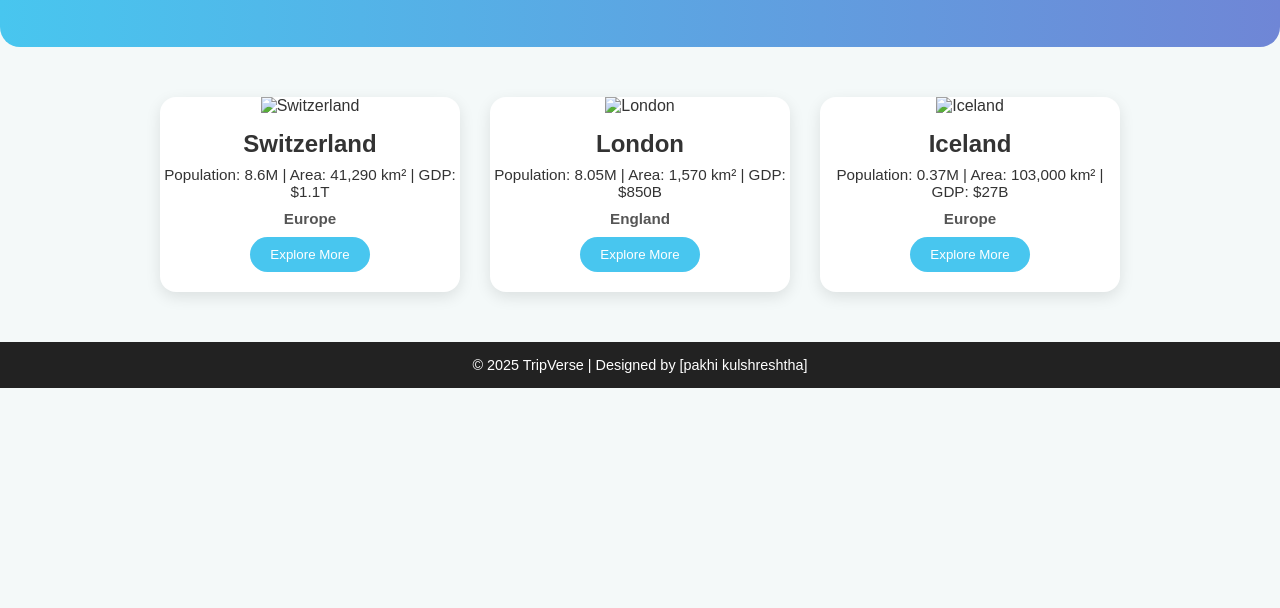
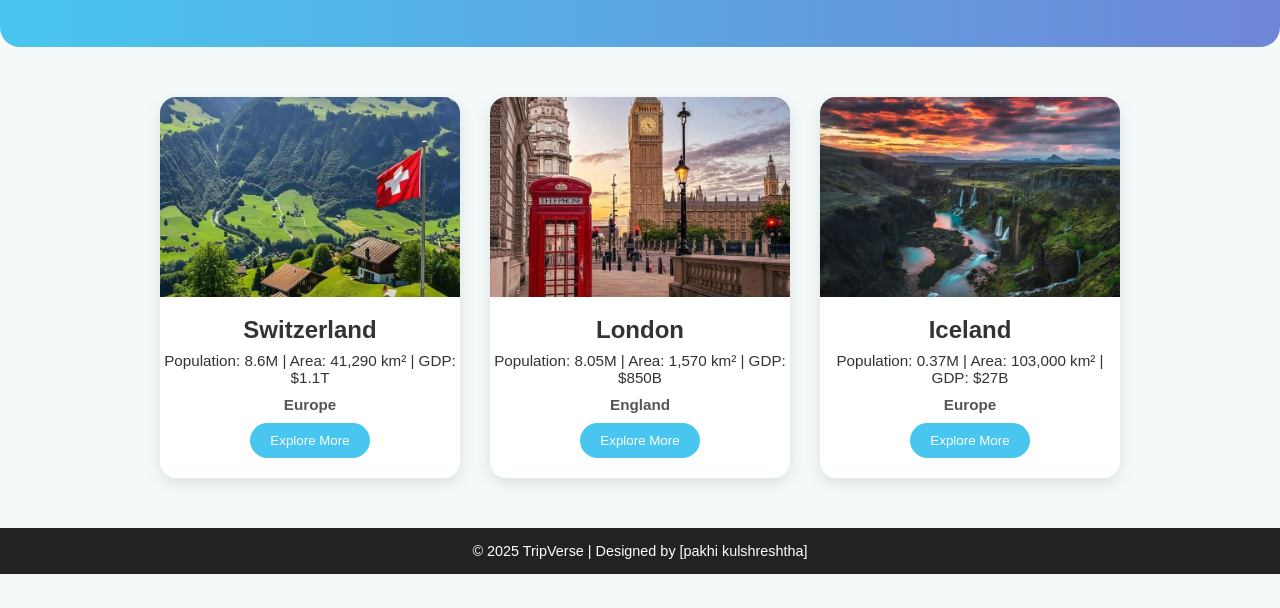
Before and after one commit to kulshreshthapakhi39-afk/online-shopping, a plain HTML site: page index.html in a window 1280 px wide. Shown: the part 192-800 px from the top of the page. Drawn offline with Linux system fonts and the light colour scheme.

Commit message:
in progress

```diff
--- a/index.html
+++ b/index.html
@@ -23,7 +23,7 @@
 
   <section class="places">
     <div class="card">
-      <img src="switzerland.jpeg.jpeg" alt="Switzerland">
+      <img src="images/switzerland.jpeg.jpeg" alt="Switzerland">
       <h2>Switzerland</h2>
       <p>Population: 8.6M | Area: 41,290 km² | GDP: $1.1T</p>
       <p class="continent">Europe</p>
@@ -31,7 +31,7 @@
     </div>
 
     <div class="card">
-      <img src="london.jpeg.jpeg" alt="London">
+      <img src="images/london.jpeg.jpeg" alt="London">
       <h2>London</h2>
       <p>Population: 8.05M | Area: 1,570 km² | GDP: $850B</p>
       <p class="continent">England</p>
@@ -39,7 +39,7 @@
     </div>
 
     <div class="card">
-      <img src="iceland.jpeg.jpeg" alt="Iceland">
+      <img src="images/iceland.jpeg.jpeg" alt="Iceland">
       <h2>Iceland</h2>
       <p>Population: 0.37M | Area: 103,000 km² | GDP: $27B</p>
       <p class="continent">Europe</p>
```
